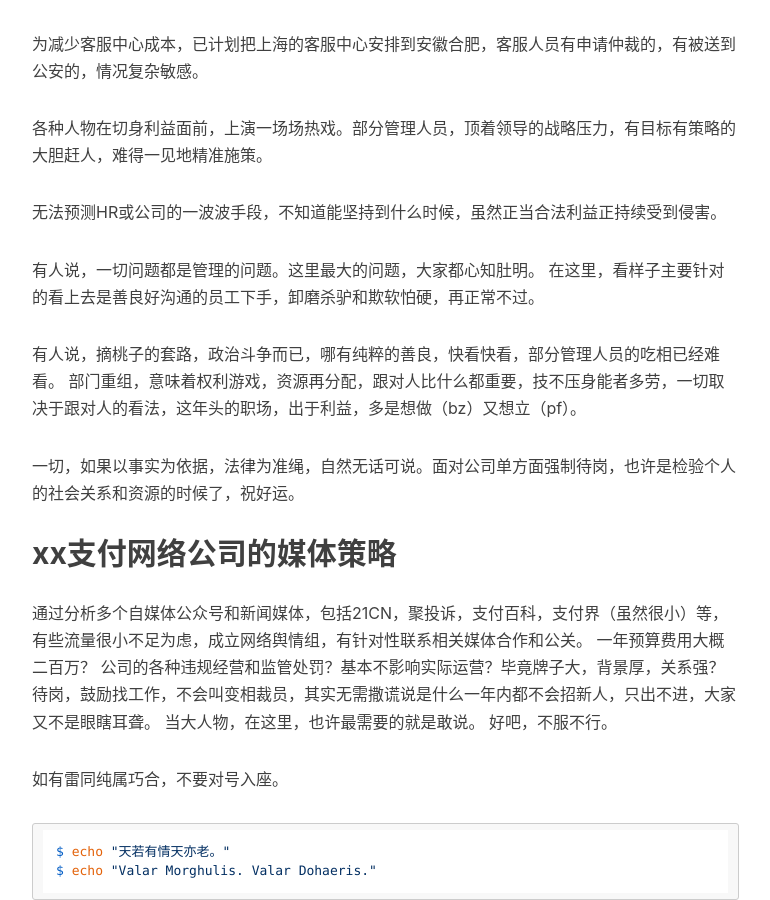
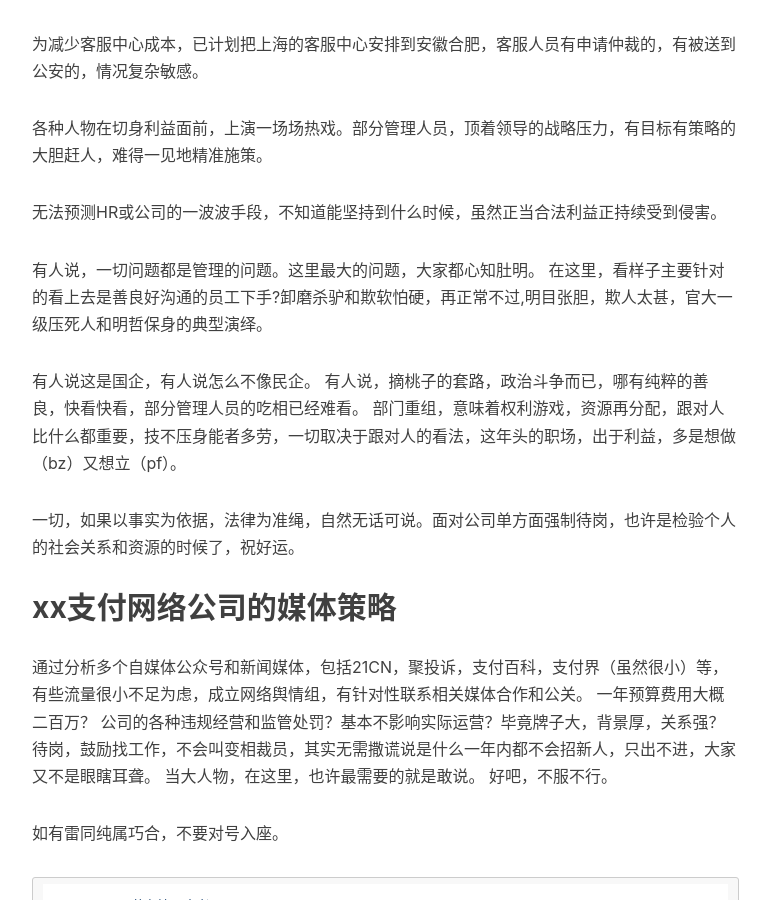
Before and after one commit to yxxy419/yxxy419.github.io, a Jekyll site: the page built from _posts/2020-05-14-quarrel-corp-laid-off-person.markdown, in a window 1280 px wide and 900 px high, scrolled down 828 px. Shown: the whole window, without its empty margins (233-1003 px from the left). Built offline with Jekyll 4.4.1, drawn with Linux system fonts in a browser that asks for light colours; nearby versions of some CDN libraries; comment, search, counter and statistics services are not loaded.

Commit message:
Update 2020-05-14-quarrel-corp-laid-off-person.markdown

```diff
--- a/_posts/2020-05-14-quarrel-corp-laid-off-person.markdown
+++ b/_posts/2020-05-14-quarrel-corp-laid-off-person.markdown
@@ -24,8 +24,9 @@
 无法预测HR或公司的一波波手段，不知道能坚持到什么时候，虽然正当合法利益正持续受到侵害。
 
 有人说，一切问题都是管理的问题。这里最大的问题，大家都心知肚明。
-在这里，看样子主要针对的看上去是善良好沟通的员工下手，卸磨杀驴和欺软怕硬，再正常不过。
+在这里，看样子主要针对的看上去是善良好沟通的员工下手?卸磨杀驴和欺软怕硬，再正常不过,明目张胆，欺人太甚，官大一级压死人和明哲保身的典型演绎。
 
+有人说这是国企，有人说怎么不像民企。
 有人说，摘桃子的套路，政治斗争而已，哪有纯粹的善良，快看快看，部分管理人员的吃相已经难看。
 部门重组，意味着权利游戏，资源再分配，跟对人比什么都重要，技不压身能者多劳，一切取决于跟对人的看法，这年头的职场，出于利益，多是想做（bz）又想立（pf）。
 
```
